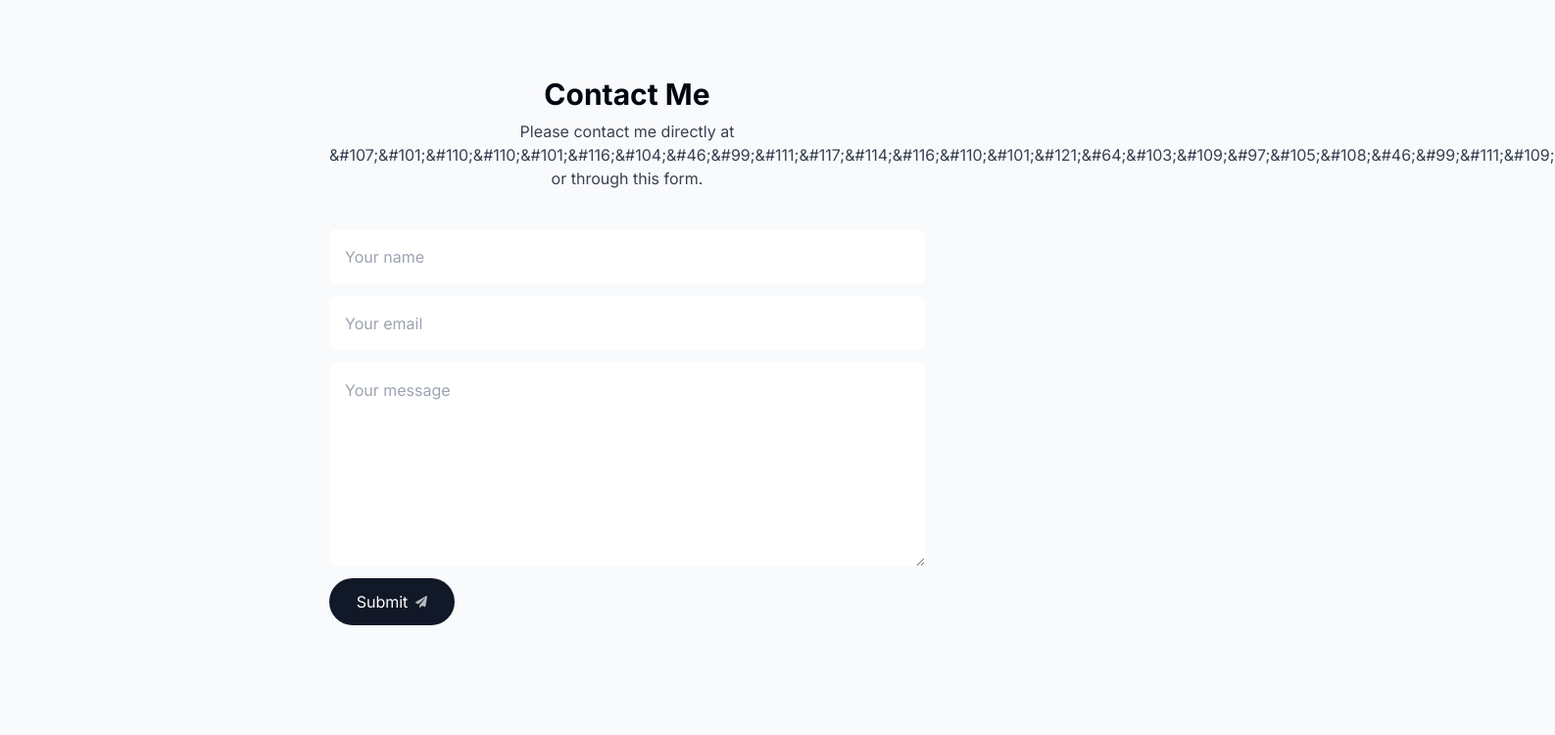
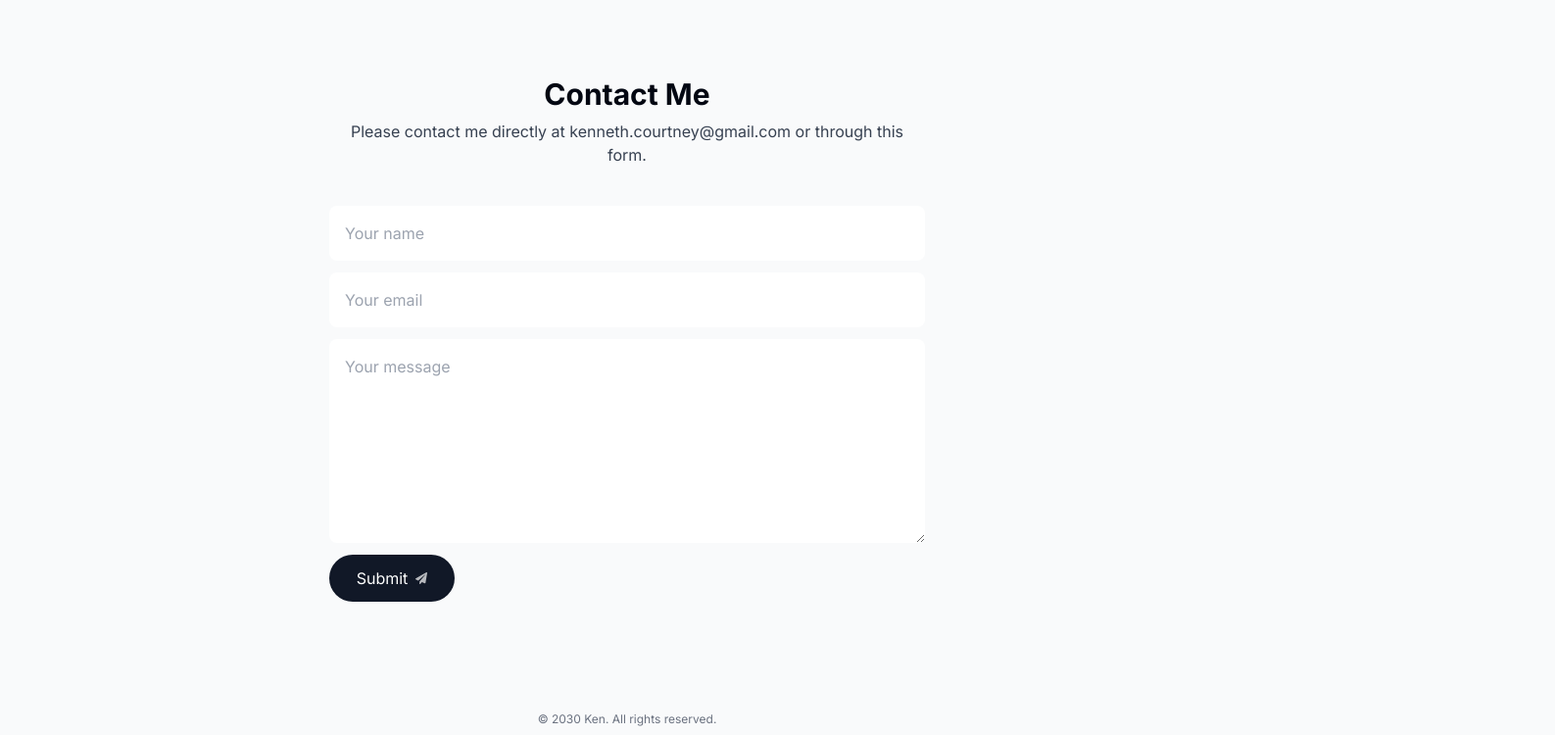
Before and after one commit to kendevco/Portfolio, a Next.js app: page / in a window 1280 px wide. Shown: the part 8980-9730 px from the top of the page at 98% size, 1587 px wide, since content can reach past the window. Built offline with nearby package versions, Linux system fonts and the light colour scheme; no server answers; the database is empty.

Commit message:
Fix contact email display showing HTML entities instead of readable email

```diff
--- a/components/contact.tsx
+++ b/components/contact.tsx
@@ -14,16 +14,10 @@ import SessionManager from "@/lib/session-manager";
 export default function Contact() {
   const { ref } = useSectionInView("Contact");
 
-  const [encodedEmail, setEncodedEmail] = useState("");
   const [senderName, setSenderName] = useState("");
   const [senderEmail, setSenderEmail] = useState("");
 
   useEffect(() => {
-    const email = "kenneth.courtney@gmail.com";
-    const encoded = Array.from(email)
-      .map((char) => `&#${char.charCodeAt(0)};`)
-      .join("");
-    setEncodedEmail(encoded);
 
     // Track that user is on contact page
     SessionManager.trackPageVisit('/contact', {
@@ -63,7 +57,7 @@ export default function Contact() {
 
       <ContentBlock
         contentKey="contact-description"
-        defaultContent={`Please contact me directly at ${encodedEmail} or through this form.`}
+        defaultContent="Please contact me directly at kenneth.courtney@gmail.com or through this form."
         className="text-gray-700 -mt-6 dark:text-white/80"
       />
 
```
